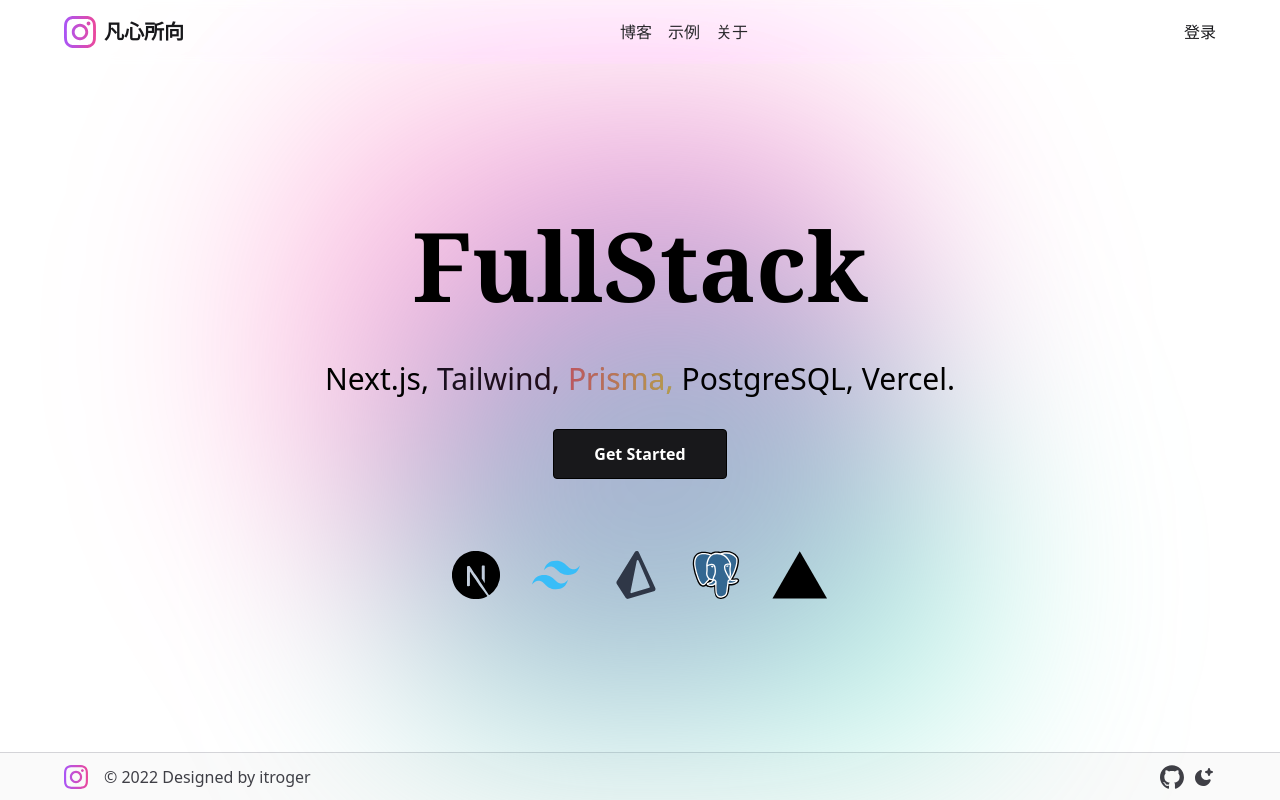
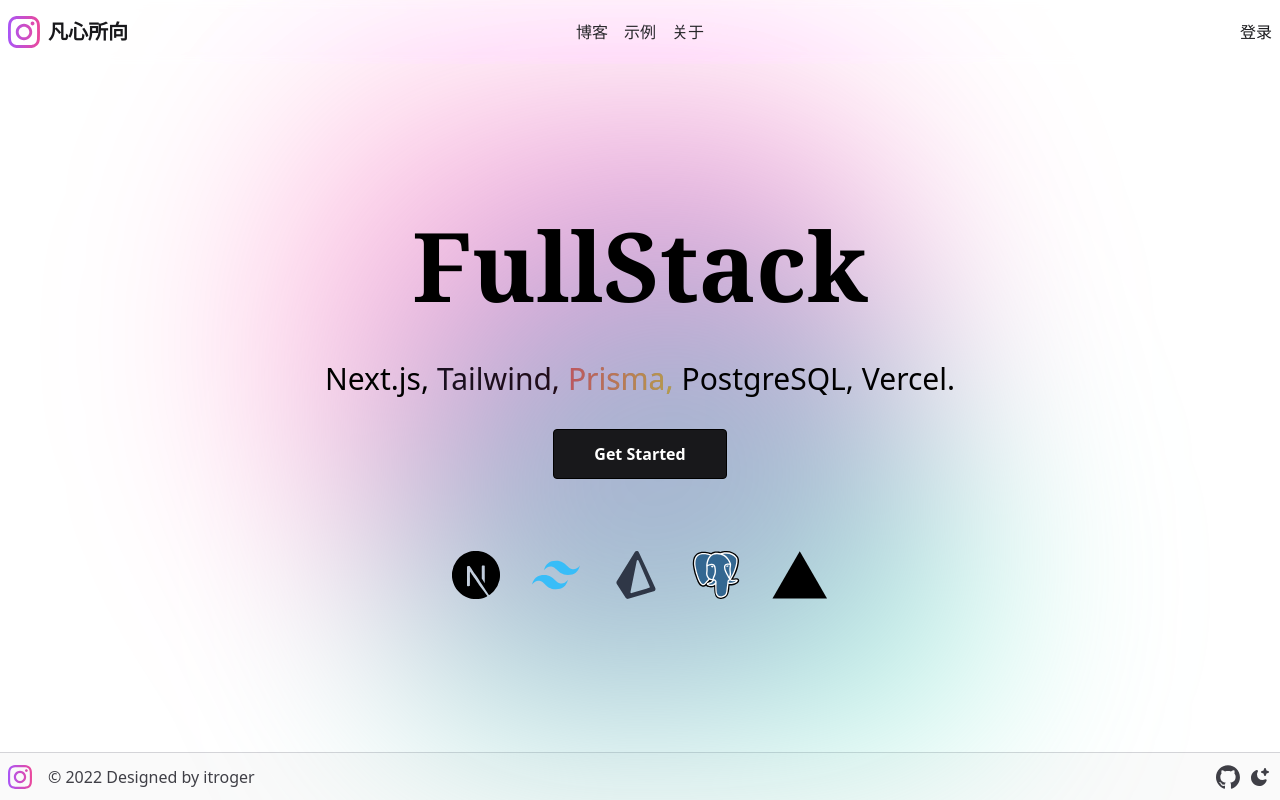
Before and after one commit to itroger/itroger.design-old, a Next.js app: page / in a window 1280 px wide. Built offline with nearby package versions, Linux system fonts and the light colour scheme; no server answers.

Commit message:
itroger.design

```diff
--- a/components/Layout/Footer.tsx
+++ b/components/Layout/Footer.tsx
@@ -6,7 +6,7 @@
 const Footer = () => {
   return (
     <footer className="flex justify-center items-center h-12 text-zinc-700 dark:text-zinc-400 bg-fa dark:bg-111 border-t border-zinc-300 dark:border-zinc-800 px-2">
-      <div className="flex justify-between max-w-6xl w-full">
+      <div className="flex justify-between max-w-7xl w-full">
         <div className="flex items-end gap-4">
           <Link href="/">
             <a className="w-6 h-6">
--- a/components/Layout/Header.tsx
+++ b/components/Layout/Header.tsx
@@ -12,7 +12,7 @@
 
   return (
     <div className="sticky z-50 top-0 flex justify-center items-center h-16 px-2 backdrop-saturate-180 backdrop-blur-5">
-      <div className="flex items-center gap-4 max-w-6xl w-full">
+      <div className="relative flex justify-between items-center gap-4 max-w-7xl w-full">
         <Link href="/">
           <a className="flex items-center gap-2">
             <span className="w-8 h-8">
@@ -23,7 +23,7 @@
             </span>
           </a>
         </Link>
-        <div className="flex-1 flex justify-center items-center items-end gap-4">
+        <div className="md:absolute md:w-full flex justify-center items-center items-end gap-4">
           {menus.map(menu => (
             <Link key={menu.href} href={menu.href}>
               <a
--- a/components/Layout/index.tsx
+++ b/components/Layout/index.tsx
@@ -27,7 +27,7 @@
               : colors[1]
           }
         />
-        <div className="relative max-w-6xl w-full">{children}</div>
+        <div className="relative max-w-7xl w-full">{children}</div>
       </main>
       <Footer />
     </div>
--- a/pages/index.tsx
+++ b/pages/index.tsx
@@ -23,7 +23,7 @@
           <span className="animation_text animation_text_5">Vercel.</span>
         </span>
       </p>
-      <button className="px-10 py-3 font-semibold text-base text-white dark:text-black hover:text-black hover:dark:text-white bg-zinc-900 dark:bg-zinc-100 border border-black dark:border-white hover:bg-zinc-100 hover:dark:bg-zinc-800 rounded">
+      <button className="px-10 py-3 font-semibold text-base text-white dark:text-black hover:text-black hover:dark:text-white bg-zinc-900 dark:bg-zinc-100 border border-black dark:border-white hover:bg-zinc-100 hover:dark:bg-zinc-800 rounded focus:ring">
         Get Started
       </button>
       <div className="mt-10 flex items-center gap-4 md:gap-8">
```
Also changed, not shown: 1 other file (tests, documents, lock files or other folders).
